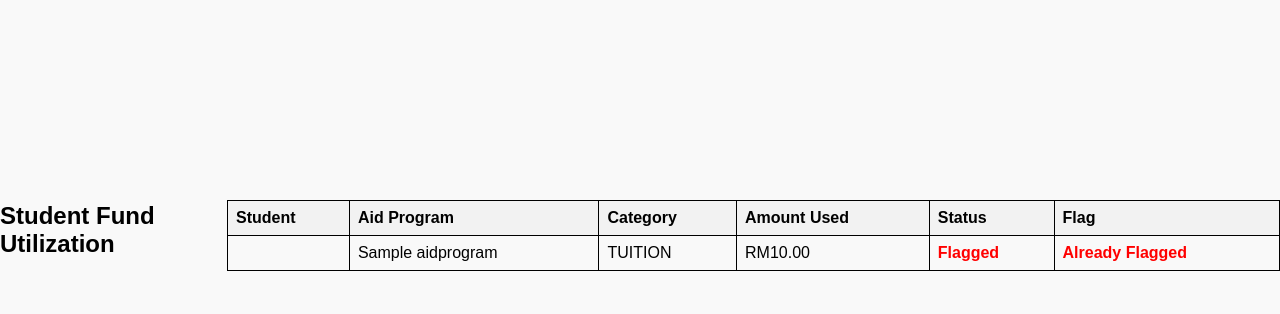
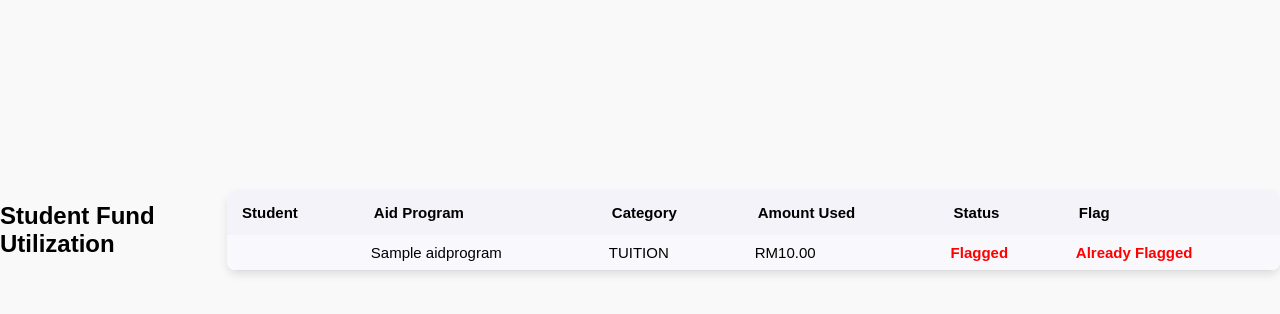
Before and after one commit to natasha1013/UniversityAidManagement, a Django app: page /Afund/ in a window 1280 px wide. Shown: the part 170-484 px from the top of the page. Run offline with Django 5.2, Linux system fonts and the light colour scheme; data comes from the database, SQL or seed files in the repository; tables that the repository leaves empty hold one stand-in row (values such as "Sample post"); parts of the project's set-up code (start-up, migrations or seed data) failed here and were passed over.

Commit message:
Update aid_officer_utilization.html

```diff
--- a/programs/templates/aid_officer_utilization.html
+++ b/programs/templates/aid_officer_utilization.html
@@ -7,25 +7,71 @@
 <style>
     table {
     width: 100%;
+    max-width: none;
+    margin: 20px 0;
     border-collapse: collapse;
-        margin-top: 10px;
+    border-radius: 10px;
+    overflow: hidden;
+    background: white;
+    box-shadow: 0 4px 8px rgba(0, 0, 0, 0.1);
 }
+
 th, td {
-        border: 1px solid black;
-        padding: 8px;
+    padding: 10px 12px;
+    font-size: 15px;
+    line-height: 1;
     text-align: left;
 }
+
 th {
-        background-color: #f2f2f2;
+    background-color: #F4F3FA;
+    font-weight: bold;
+    padding: 15px;
+    text-align: left;
 }
+
+td {
+    border-bottom: 1px solid #ddd;
+}
+
+tr {
+    height: 30px;
+  }
+
+tr:nth-child(even) {
+    background-color: #F9F8FD; /
+}
+
+tr:nth-child(odd) {
+    background-color: #FFFFFF;
+}
+
+.flag-button {
+    background-color: #007bff;
+    color: white;
+    border: none;
+    padding: 6px 12px;
+    border-radius: 5px;
+    cursor: pointer;
+    transition: 0.3s ease-in-out;
+    font-size: 14px;
+}
+
+.flag-button:hover {
+    background-color: #0056b3; /
+}
+
+/* Status Styling */
 .flagged {
     color: red;
     font-weight: bold;
 }
+
 .not-flagged {
     color: green;
     font-weight: bold;
 }
+
 </style>
 
 {% if utilizations %}
@@ -35,7 +81,7 @@
         <th>Aid Program</th>
         <th>Category</th>
         <th>Amount Used</th>
-        <th>Status</th>  <!-- New Column -->
+        <th>Status</th>
         <th>Flag</th>
     </tr>
     {% for record in utilizations %}
@@ -55,8 +101,7 @@
             {% if not record.flagged %}
             <form method="POST" action="{% url 'flag_fund_utilization' record.id %}">
                 {% csrf_token %}
-                <input type="hidden" name="record_id" value="{{ record.id }}">
-                <button type="submit" onclick="return confirm('Are you sure you want to flag this record?');" title="Mark this fund utilization as flagged">
+                <button type="submit" class="flag-button" onclick="return confirm('Are you sure you want to flag this record?');">
                     Flag
                 </button>
             </form>
```
Lines whose indentation alone changed are shown as unchanged.
